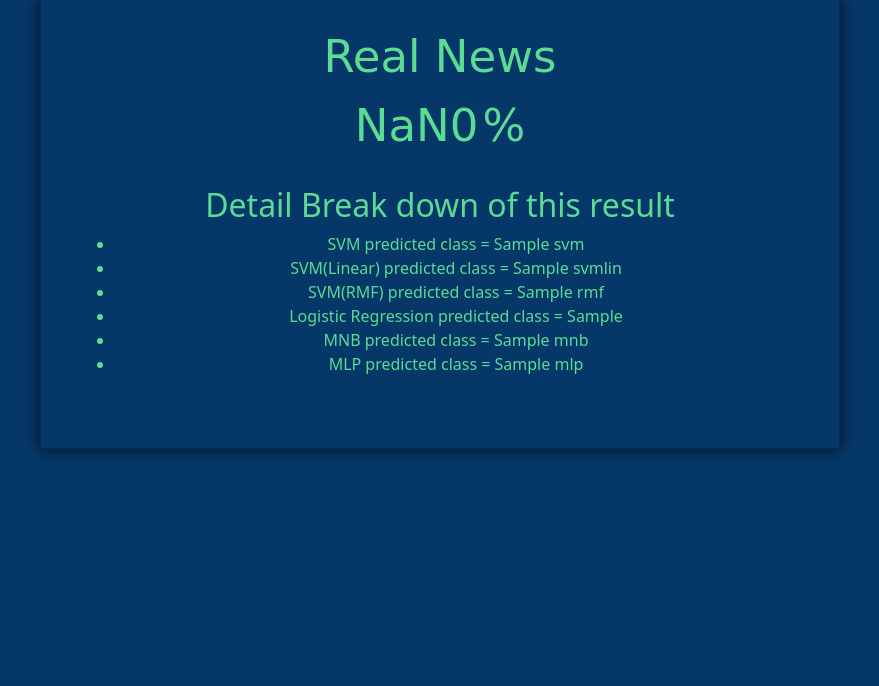
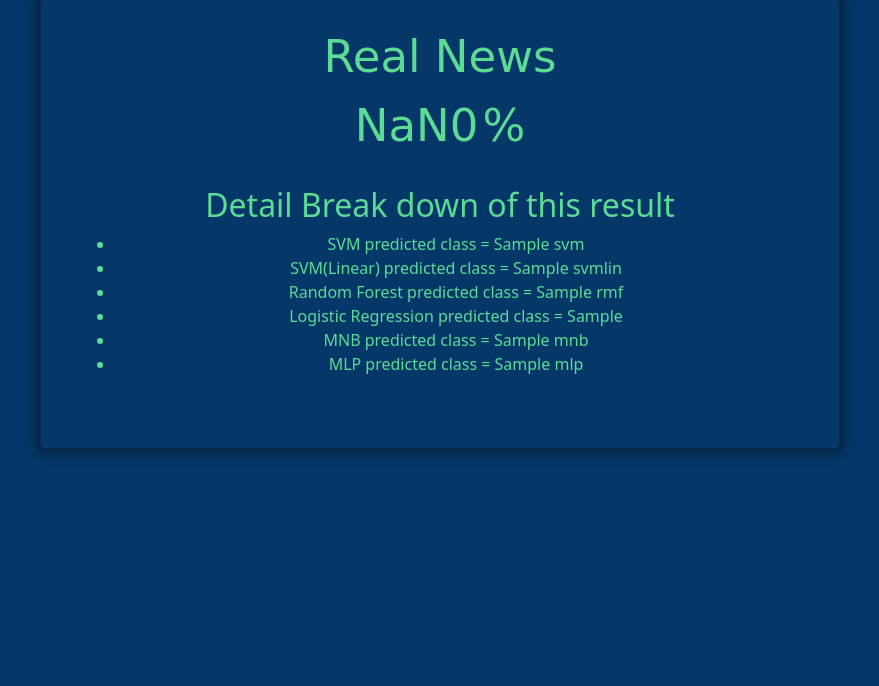
Before and after one commit to Shubhra-dev/FakeNewsDetector, a Flask app: template templates/true.html in a window 1280 px wide. Shown: the part 93-779 px from the top of the page, without its empty margins (200-1079 px from the left). Run offline with Flask 2, Linux system fonts and the light colour scheme; the template is opened without the code that fills it: most values are stand-ins (such as "Sample title", 1, 10 or a date in 2020); parts of the project's set-up code (start-up, migrations or seed data) failed here and were passed over; some web fonts are replaced.

Commit message:
Update true.html

```diff
--- a/templates/true.html
+++ b/templates/true.html
@@ -37,7 +37,7 @@
                     <ul>
                         <li>SVM predicted class = {{ svm }}</li>
                         <li>SVM(Linear) predicted class = {{ svmlin }}</li>
-                        <li>SVM(RMF) predicted class = {{ rmf }}</li>
+                        <li>Random Forest predicted class = {{ rmf }}</li>
                         <li>Logistic Regression predicted class = {{ lr }}</li>
                         <li>MNB predicted class = {{ mnb }}</li>
                         <li>MLP predicted class = {{ mlp }}</li>
```
